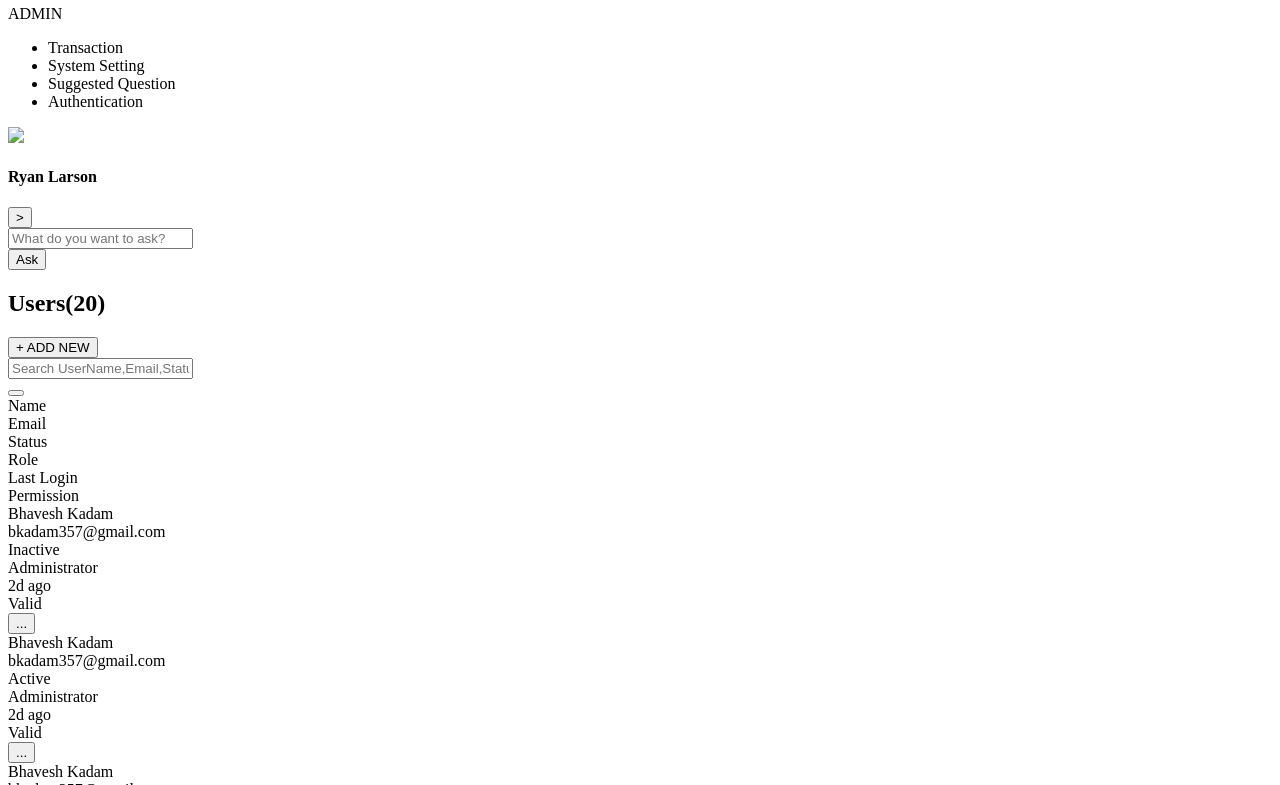
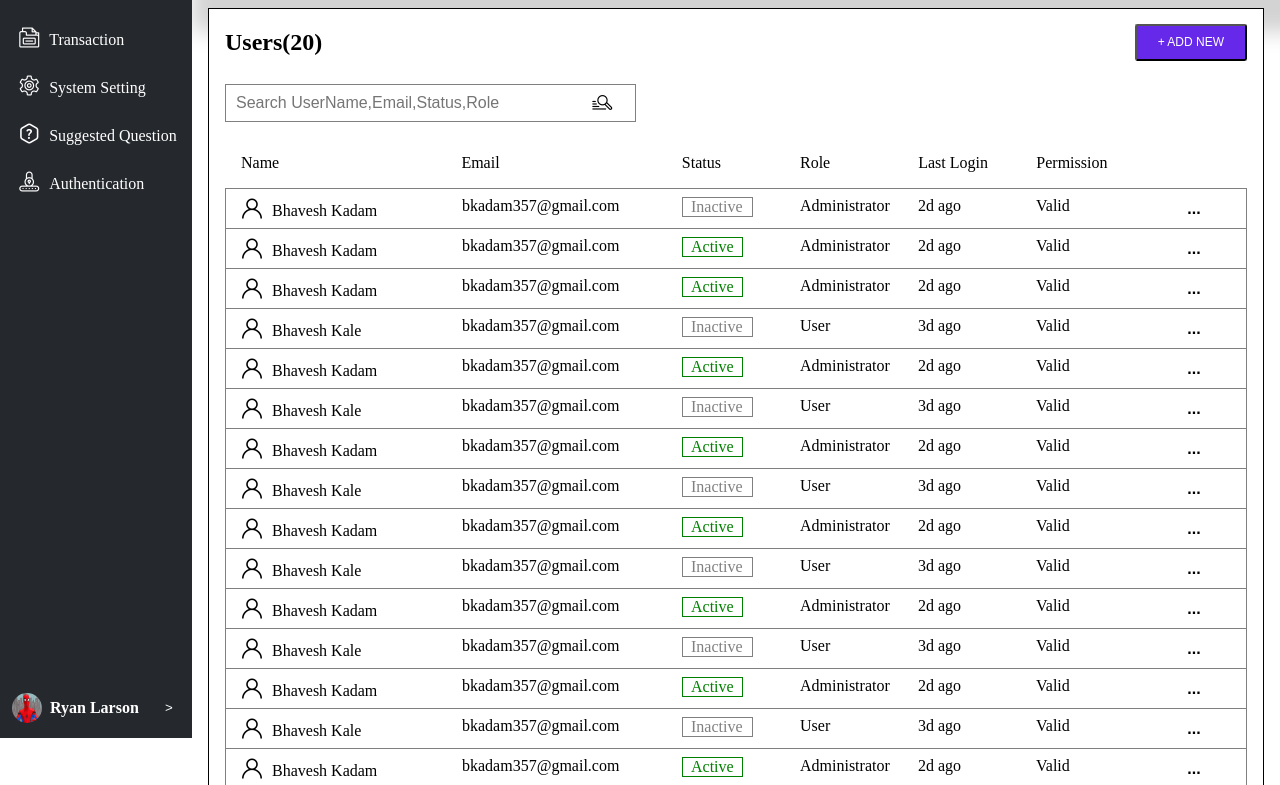
Before and after one commit to bhavesh357/UserListFrontEnd, a plain HTML site: page index.html in a window 1280 px wide. Shown: the part 62-847 px from the top of the page. Drawn offline with Linux system fonts and the light colour scheme; the site is published under a folder, as on GitHub Pages, so addresses that start at the root find nothing.

Commit message:
REFACTOREd: absolute path to reelative path

```diff
--- a/index.html
+++ b/index.html
@@ -1,8 +1,8 @@
 <!DOCTYPE html>
 <html lang="en">
 <head>
-    <link rel="stylesheet" href="/css/style.css">
-    <link rel="stylesheet" type="text/css" href="/css/flaticon.css">
+    <link rel="stylesheet" href="css/style.css">
+    <link rel="stylesheet" type="text/css" href="css/flaticon.css">
     <title>Cuddle</title>
 </head>
 <body>
@@ -21,7 +21,7 @@
                 </ul>
             </div>
             <div id="menu-user">
-                <img src="/img/spiderman.jpg" class="user-picture">
+                <img src="img/spiderman.jpg" class="user-picture">
                 <h4 id="user-name">Ryan Larson</h4>
                 <button id="user-details">></button>
             </div>
```
